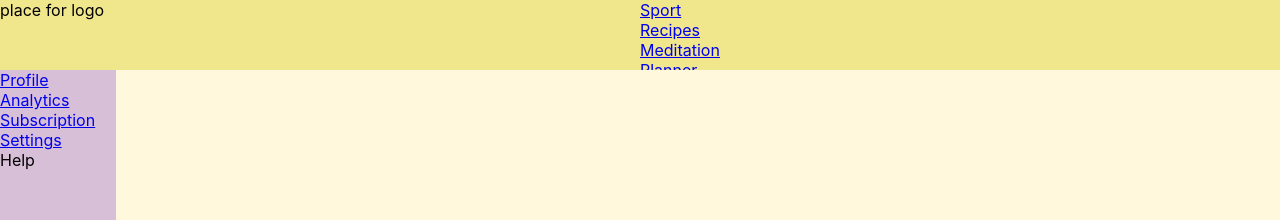
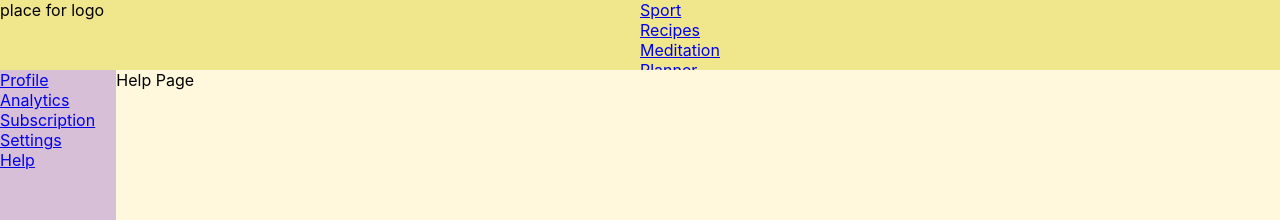
Before and after one commit to AnnaBoldyreva/tmsk-app, a React (Create React App) app: page /help in a window 1280 px wide. Shown: the top 220 px of the page. Built offline with nearby package versions, Linux system fonts and the light colour scheme.

Commit message:
add Help component with Route & NavLink

```diff
--- a/src/App.js
+++ b/src/App.js
@@ -11,6 +11,7 @@ import Planner from "./Components/Header/Links/ToDoList/Planner";
 import Settings from "./Components/Navbar/Navigation/SettingsPage/Settings";
 import Analytics from "./Components/Navbar/Navigation/Analytics/Analytics";
 import Subscription from "./Components/Navbar/Navigation/Subscription/Subscription";
+import Help from "./Components/Navbar/Navigation/HelpPage/Help";
 
 
 const App = () => {
@@ -22,6 +23,7 @@ const App = () => {
       <Header/>
       <Navbar/>
         <div className='content'>
+            <Route path='/help' component={Help}/>
             <Route path='/subscription' component={Subscription}/>
             <Route path='/analytics' component={Analytics}/>
             <Route path='/settings' component={Settings}/>
--- a/src/Components/Navbar/Navbar.js
+++ b/src/Components/Navbar/Navbar.js
@@ -9,7 +9,7 @@ const Navbar = () => {
           <div><NavLink to='/analytics'>Analytics</NavLink></div>
           <div><NavLink to='/subscription'>Subscription</NavLink></div>
           <div><NavLink to='/settings'>Settings</NavLink></div>
-          <div>Help</div>
+          <div><NavLink to='/help'>Help</NavLink></div>
       </nav>
 
   );
--- /dev/null
+++ b/src/Components/Navbar/Navigation/HelpPage/Help.js
@@ -0,0 +1,18 @@
+import React from 'react';
+import styles from './Help.module.css'
+
+
+const Help = () => {
+  return (
+
+          <div className={styles.help}>
+             Help Page
+
+          </div>
+
+
+
+  );
+};
+
+export default Help;
--- /dev/null
+++ b/src/Components/Navbar/Navigation/HelpPage/Help.module.css
@@ -0,0 +1,4 @@
+
+.help{
+
+}
```
